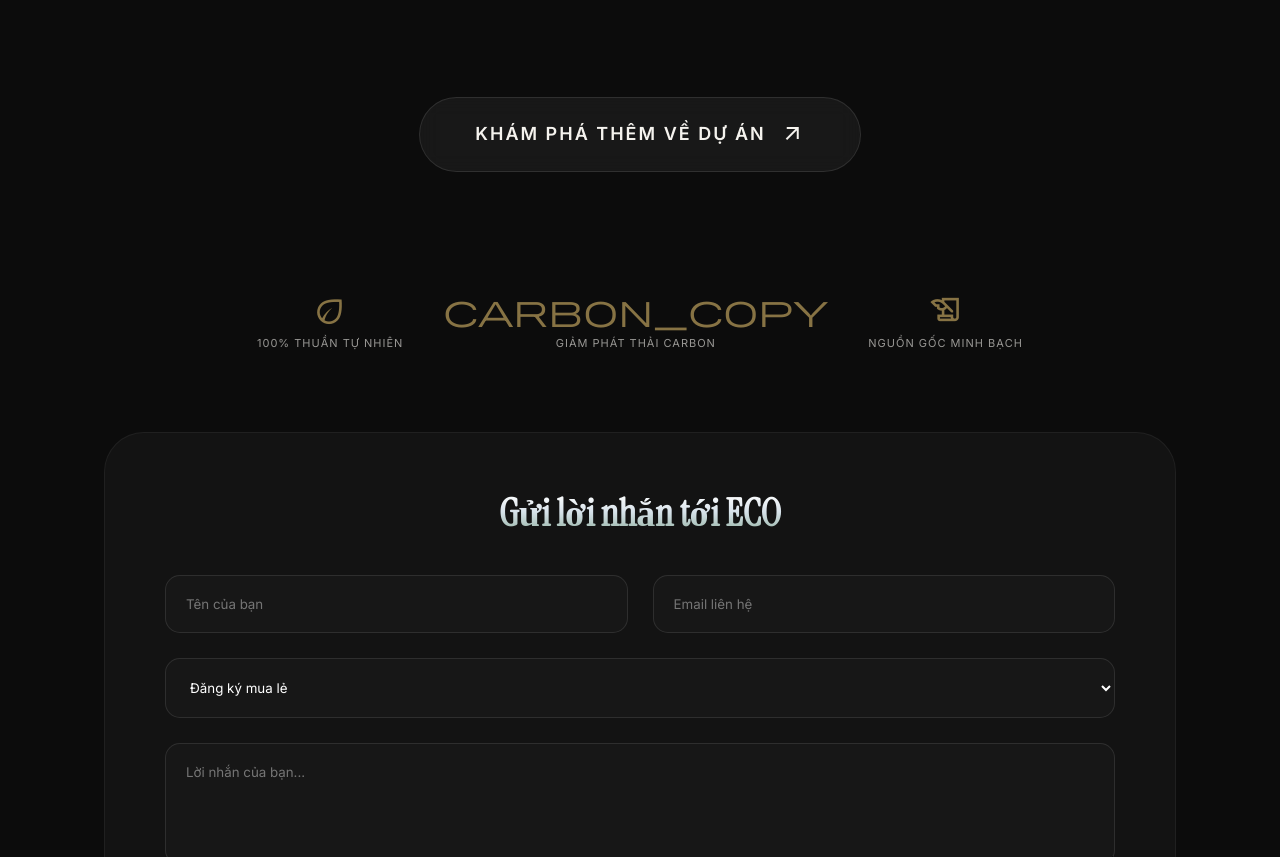
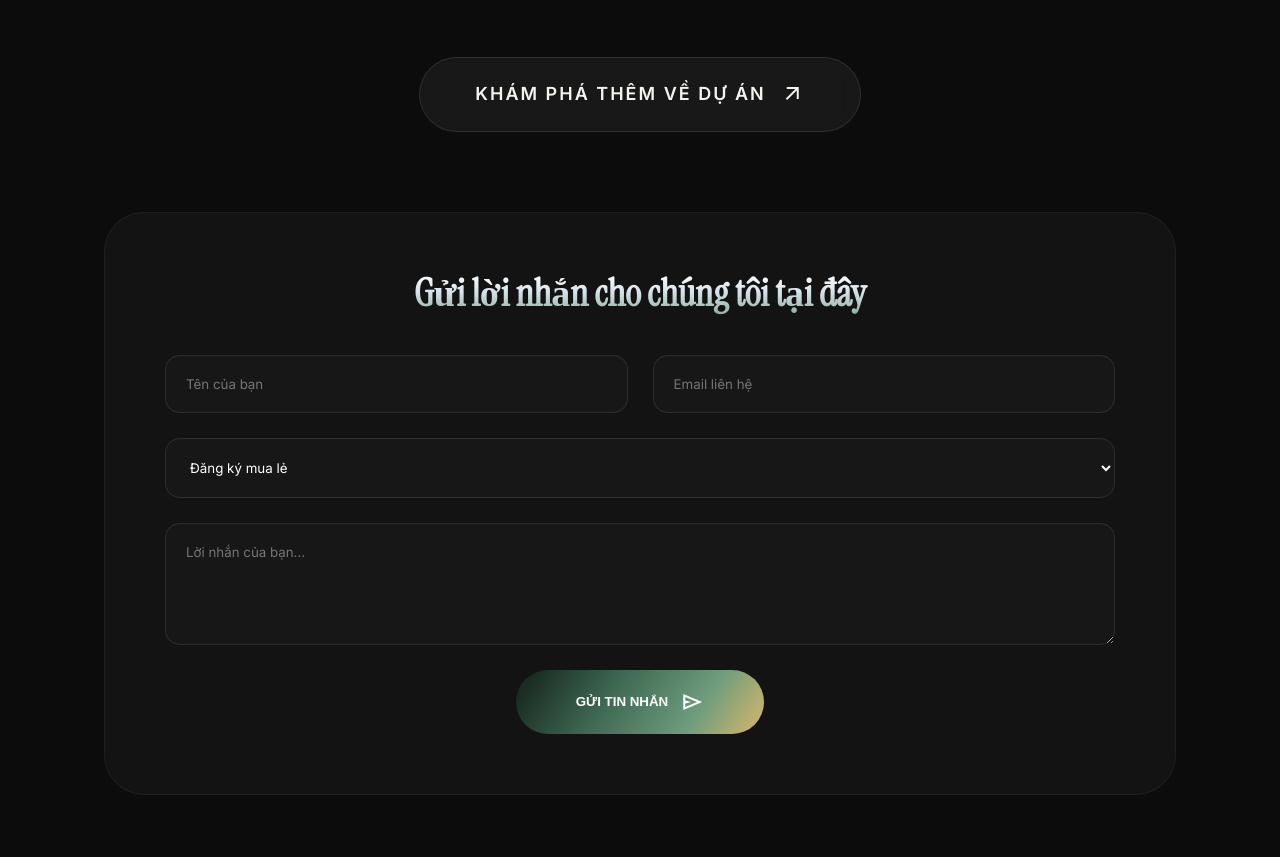
Before and after one commit to thaingo160829/GAOECO, a plain HTML site: page contact.html in a window 1280 px wide. Shown: the part 861-1718 px from the top of the page. Drawn offline with nearby package versions, Linux system fonts and the light colour scheme.

Commit message:
Update contact.html

```diff
--- a/contact.html
+++ b/contact.html
@@ -116,9 +116,9 @@
         }
         .btn-cinematic:hover { transform: translateY(-5px); box-shadow: 0 15px 30px rgba(61,103,81,0.4); }
 
-        /* Nút Khám Phá Thêm - Ẩn trên Mobile */
+        /* Nút Khám Phá Thêm - Mục tiêu ẩn trên Mobile */
+        .explore-wrapper { text-align: center; margin: 40px 0 80px; }
         .btn-explore-more {
-            margin: 40px 0 80px;
             padding: 22px 55px;
             border-radius: 999px;
             background: rgba(255, 255, 255, 0.05);
@@ -142,8 +142,8 @@
         }
 
         /* --- Trust Badges --- */
-        .trust-badges { display: flex; justify-content: center; gap: 40px; margin: 40px 0 80px; }
-        .badge-item { text-align: center; opacity: 0.6; transition: 0.3s; }
+        .trust-badges { display: flex; justify-content: center; gap: 40px; margin: 40px 0 80px; flex-wrap: wrap; }
+        .badge-item { text-align: center; opacity: 0.6; transition: 0.3s; min-width: 120px; }
         .badge-item span { font-size: 35px; display: block; margin-bottom: 8px; color: var(--rice-gold); }
         .badge-item p { font-size: 11px; text-transform: uppercase; letter-spacing: 1px; }
 
@@ -170,8 +170,25 @@
         .reveal { opacity: 0; transform: translateY(40px); transition: var(--transition-smooth); }
         .reveal.active { opacity: 1; transform: translateY(0); }
 
-        /* --- Responsive Logic --- */
-      @media (max-width: 968px) {
+        /* --- RESPONSIVE LOGIC (Ẩn nút Khám Phá trên Mobile) --- */
+        @media (max-width: 968px) {
+            .contact-grid, .form-grid { grid-template-columns: 1fr; }
+            .full-width { grid-column: span 1; }
+            .nav-links { display: none !important; }
+            .gradient-text { font-size: 50px; }
+
+            /* Triệt tiêu nút khám phá hoàn toàn trên Mobile */
+            .explore-wrapper, .btn-explore-more {
+                display: none !important;
+                visibility: hidden !important;
+                opacity: 0 !important;
+                pointer-events: none !important;
+                height: 0 !important;
+                margin: 0 !important;
+                padding: 0 !important;
+            }
+        }
+         @media (max-width: 968px) {
             .product-card-cinematic { flex-direction: column; }
             .product-info { padding: 40px; }
             .story-grid, .stats-grid { grid-template-columns: 1fr; }
@@ -236,7 +253,7 @@
         </div>
 
         <!-- MỤC KHÁM PHÁ (CHỈ HIỆN TRÊN PC) -->
-        <div class="reveal" style="text-align: center;">
+        <div class="explore-wrapper reveal">
             <a href="https://canva.link/erufg597smo417q" target="_blank" class="btn-explore-more magnet">
                 KHÁM PHÁ THÊM VỀ DỰ ÁN
                 <span class="material-symbols-outlined">arrow_outward</span>
@@ -244,24 +261,11 @@
         </div>
 
         <!-- Trust Badges -->
-        <div class="trust-badges reveal">
-            <div class="badge-item">
-                <span class="material-symbols-outlined">eco</span>
-                <p>100% Thuần Tự Nhiên</p>
-            </div>
-            <div class="badge-item">
-                <span class="material-symbols-outlined">carbon_copy</span>
-                <p>Giảm Phát Thải Carbon</p>
-            </div>
-            <div class="badge-item">
-                <span class="material-symbols-outlined">history_edu</span>
-                <p>Nguồn Gốc Minh Bạch</p>
-            </div>
-        </div>
+
 
         <!-- Form Section -->
         <div class="form-section reveal">
-            <h3 class="gradient-text" style="font-size: 38px; text-align: center;">Gửi lời nhắn tới ECO</h3>
+            <h3 class="gradient-text" style="font-size: 38px; text-align: center;">Gửi lời nhắn cho chúng tôi tại đây</h3>
             <form class="form-grid">
                 <input type="text" placeholder="Tên của bạn" required>
                 <input type="email" placeholder="Email liên hệ" required>
```
